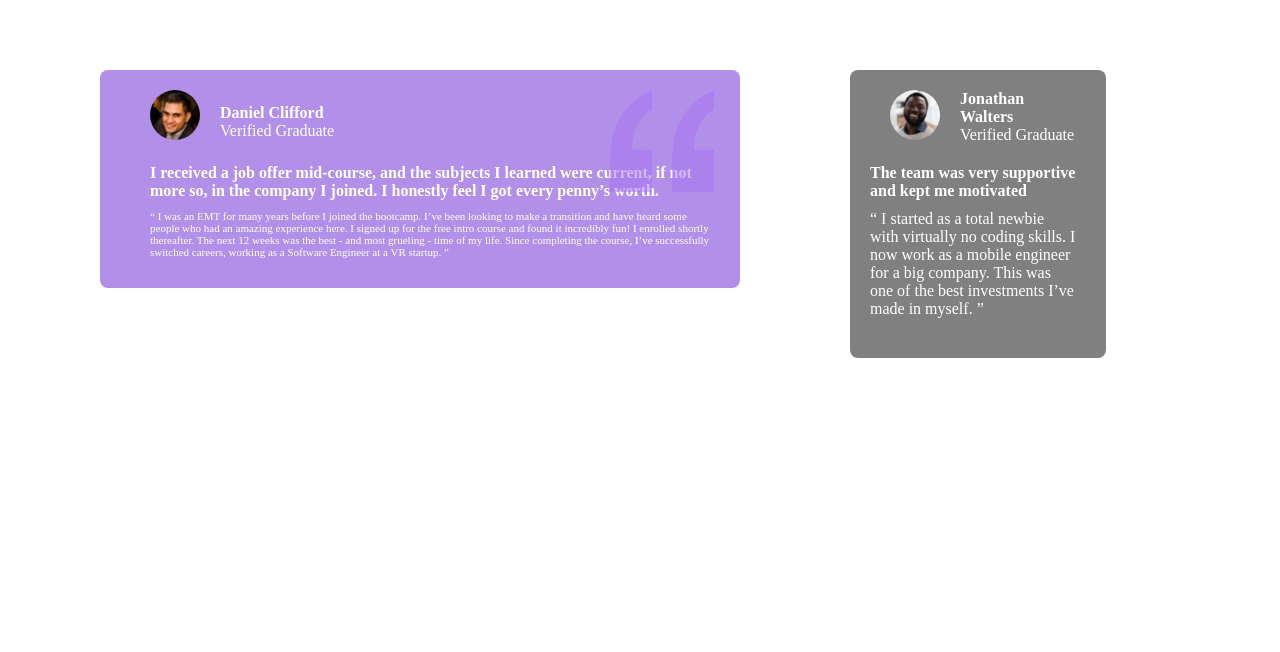
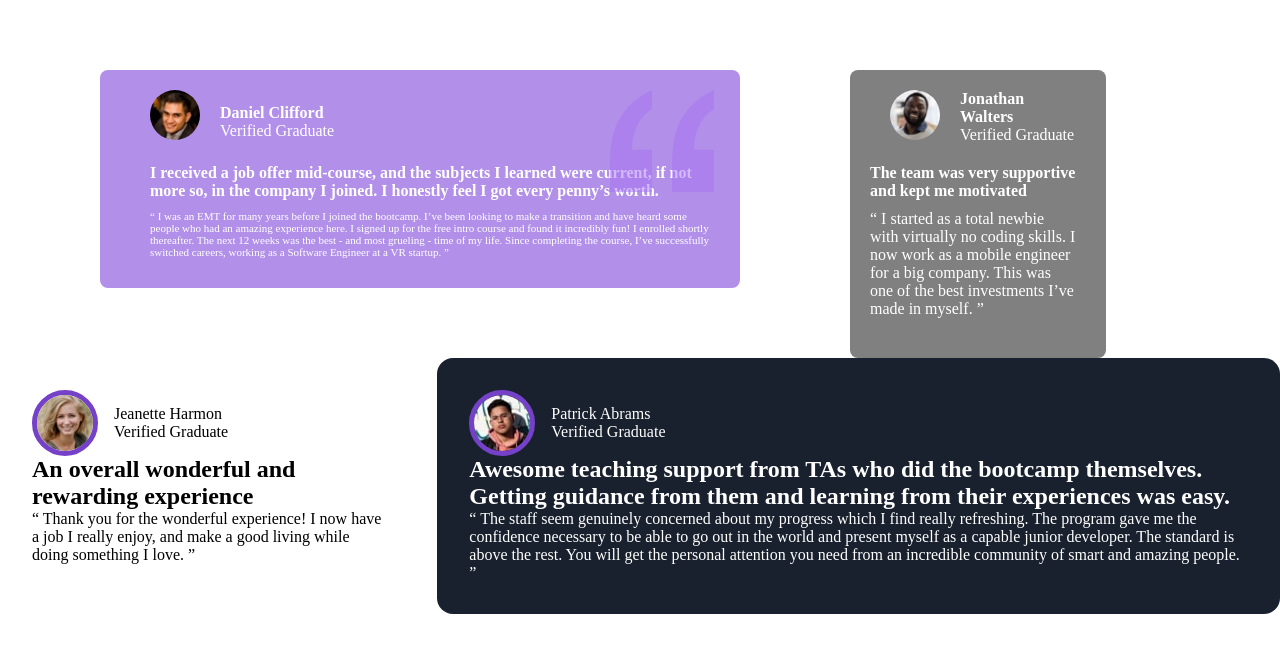
Before and after one commit to Koded247/Responsive-testimonial-grids, a plain HTML site: page index.html in a window 1280 px wide. Drawn offline with Linux system fonts and the light colour scheme.

Commit message:
updated my part

```diff
--- a/index.html
+++ b/index.html
@@ -90,6 +90,46 @@
 
       </div>
 
+
+       <!-- TESTIMONIAL SECTION TWO -->
+
+<div class="section2-container">
+  <div class="right-box test-cont">
+    <div class="user-details">
+      <img class="profile-pix" src="images/image-jeanette.jpg" alt="image">
+    <div class="user-name">
+        <p class="profile-nm">Jeanette Harmon</p>
+      <p class="verify-text">Verified Graduate</p>
+    </div>
+    </div>
+
+
+    <h2>An overall wonderful and rewarding experience</h2>
+    <p>
+      “ Thank you for the wonderful experience! I now have a job I really enjoy, and make a good living
+      while doing something I love. ”
+    </p>
+  </div>
+  <div class="left-box test-cont">
+    <div class="user-details">
+       <img class="profile-pix" src="images/image-patrick.jpg" alt="image">
+    <div class="user-name">
+        <p class="profile-nm">Patrick Abrams</p>
+      <p class="verify-text">Verified Graduate</p>
+    </div>
+    </div>
+
+
+    <h2>Awesome teaching support from TAs who did the bootcamp themselves. Getting guidance from them and
+      learning from their experiences was easy.</h2>
+    <p>
+      “ The staff seem genuinely concerned about my progress which I find really refreshing. The program
+      gave me the confidence necessary to be able to go out in the world and present myself as a capable
+      junior developer. The standard is above the rest. You will get the personal attention you need from
+      an incredible community of smart and amazing people. ”
+    </p>
+  </div>
+</div>
     </div>
 
 
--- a/style.css
+++ b/style.css
@@ -90,3 +90,38 @@ body {
     margin-left: 20px;
     margin-bottom: 10px;
 }
+
+
+
+
+
+/* TESTIMONIAL SECTION TWO akorede part  */
+.section2-container {
+  display: grid;
+  grid-template-columns: 1fr 2fr;
+  gap: 1rem;
+}
+
+.right-box {
+background:hsl(0, 0%, 100%) ;
+}
+
+.left-box {
+  background: hsl(219, 29%, 14%);
+  color:hsl(0, 0%, 100%);
+
+}
+.test-cont {
+  border-radius: 1rem;
+  padding: 2rem;
+}
+.profile-pix {
+  border-radius: 50%;
+  border: 5px solid hsl(263, 55%, 52%);
+}
+.user-details {
+  display: flex;
+  justify-content: flex-start;
+  align-items: center;
+  gap: 1rem;
+}
```
